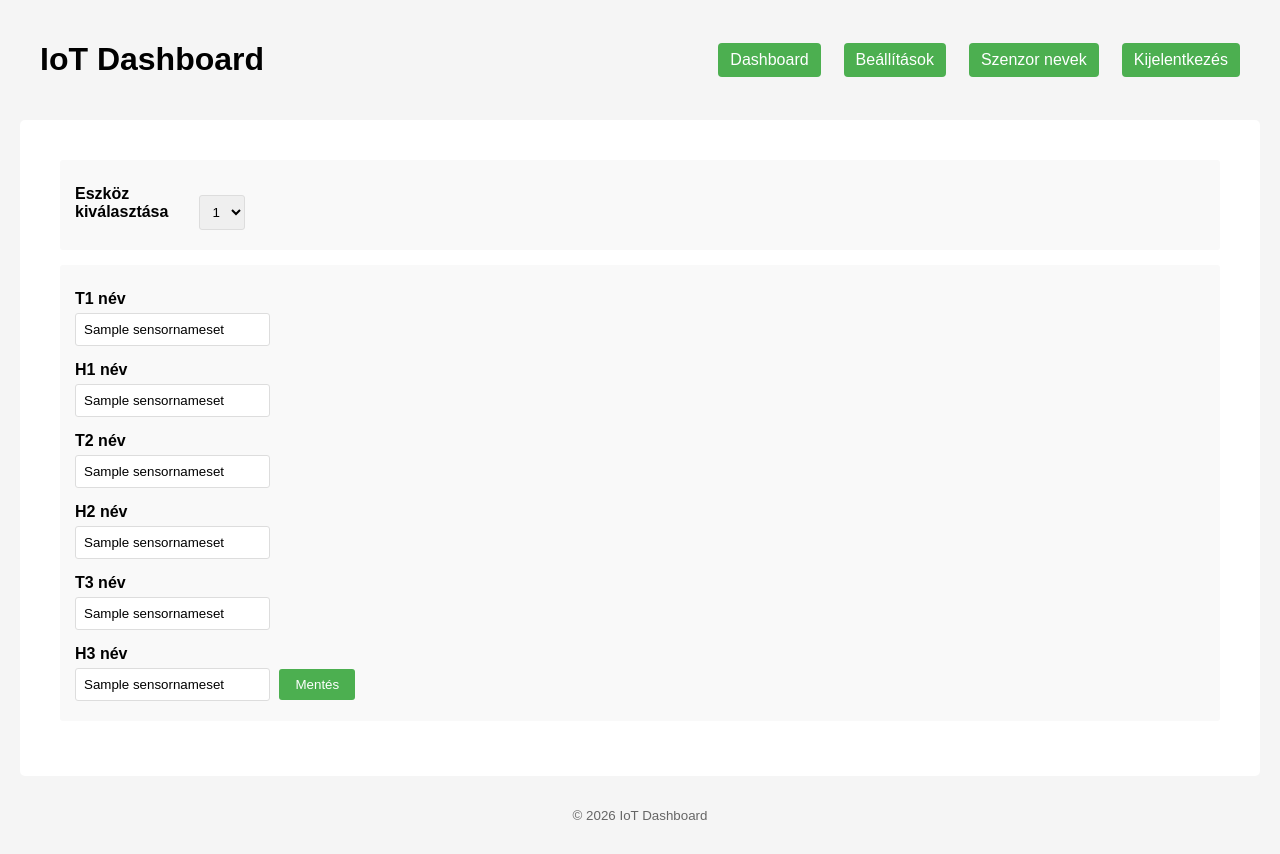
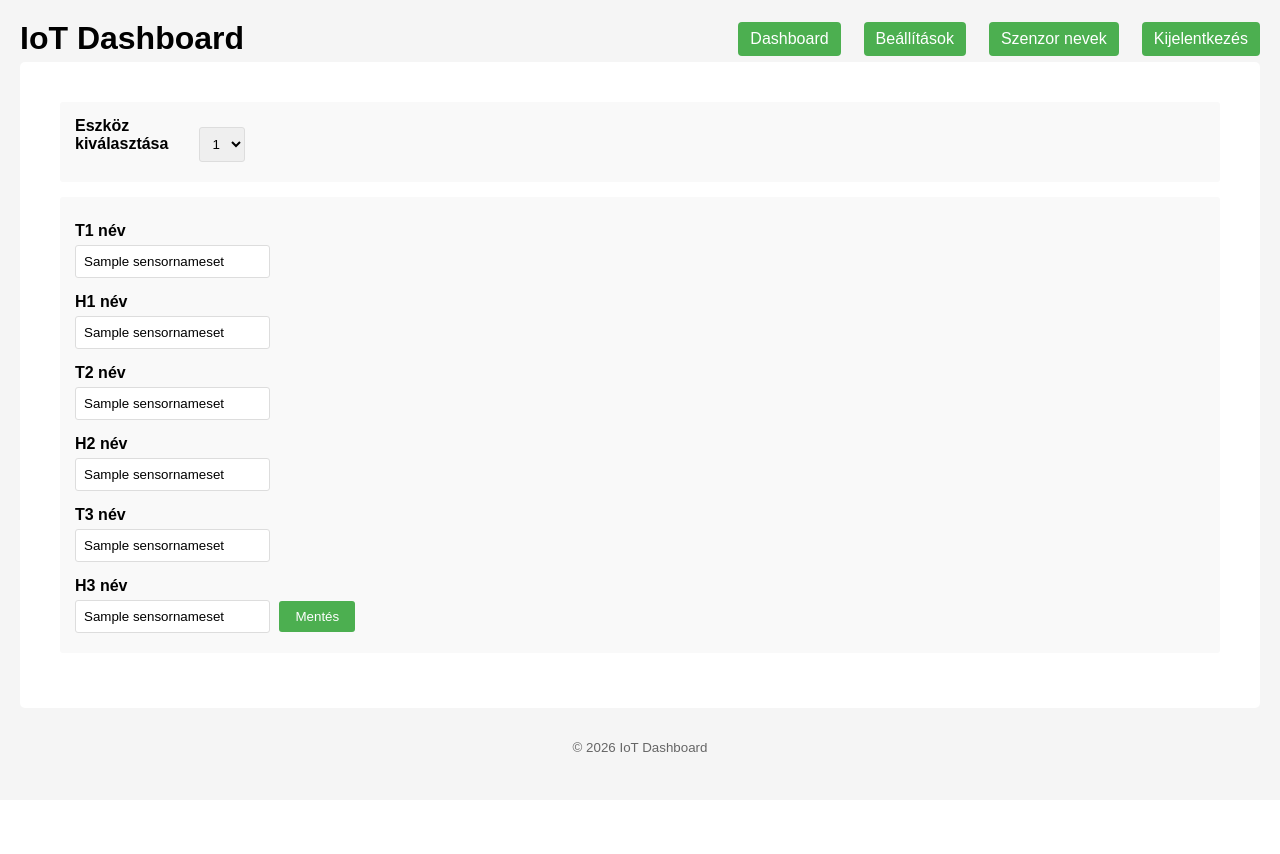
Before and after one commit to tarjanyij/docker2, a Django app: page /sensor-names/ in a window 1280 px wide. After the commit the page ends 752 px from the top, so only its background shows below. Run offline with Django 4.2, Linux system fonts and the light colour scheme; a user stored in the database is signed in; tables that the repository leaves empty hold one stand-in row (values such as "Sample post").

Commit message:
kinézet csinosítás
Co-authored-by: Copilot <copilot@github.com>

```diff
--- a/static/css/site.css
+++ b/static/css/site.css
@@ -13,7 +13,7 @@ body { font-family: Arial, sans-serif; margin: 20px; background-color: #f5f5f5;
 .nav a:hover { background-color: #45a049; }
 .controls { background-color: white; padding: 15px; border-radius: 5px; margin-bottom: 20px; }
 .control-group { margin-bottom: 12px; }
-label { display: inline-block; margin-top: 10px; width: 120px; font-weight: bold; }
+label { display: inline-block; width: 120px; font-weight: bold; }
 select, input { padding: 8px; border: 1px solid #ddd; border-radius: 3px; }
 
 #c { background-color: white; padding: 20px; border-radius: 5px; }
--- a/templates/base.html
+++ b/templates/base.html
@@ -7,7 +7,7 @@
     <link rel="stylesheet" href="{% static 'css/site.css' %}">
     {% block extra_head %}{% endblock %}
     <style>
-      .site-header{display:flex;justify-content:space-between;align-items:center;margin:20px}
+      .site-header{display:flex;justify-content:space-between;align-items:center;margin-bottom:5px}
       .site-footer{margin:30px 0;color:#666;text-align:center}
       .nav a{margin-left:8px;padding:8px 12px;background:#4CAF50;color:#fff;text-decoration:none;border-radius:4px}
     </style>
@@ -15,7 +15,7 @@
 <body>
   <header class="site-header">
     <div>
-      <h1>{% block header %}IoT Dashboard{% endblock %}</h1>
+      <h1 style="margin: 0;">{% block header %}IoT Dashboard{% endblock %}</h1>
     </div>
     <nav class="nav">
       <a href="/">Dashboard</a>
--- a/templates/sensor_names.html
+++ b/templates/sensor_names.html
@@ -15,22 +15,22 @@
             {% csrf_token %}
             <input type="hidden" name="device_id" value="{{ device_id }}">
 
-            <label style="display: block; ">T1 név</label>
+            <label style="display: block; margin-top: 10px;">T1 név</label>
             <input type="text" name="t1_name" value="{% if sns %}{{ sns.t1_name }}{% else %}T1{% endif %}">
 
-            <label style="display: block; ">H1 név</label>
+            <label style="display: block; margin-top: 10px;">H1 név</label>
             <input type="text" name="h1_name" value="{% if sns %}{{ sns.h1_name }}{% else %}H1{% endif %}">
 
-            <label style="display: block; ">T2 név</label>
+            <label style="display: block; margin-top: 10px;">T2 név</label>
             <input type="text" name="t2_name" value="{% if sns %}{{ sns.t2_name }}{% else %}T2{% endif %}">
 
-            <label style="display: block; ">H2 név</label>
+            <label style="display: block; margin-top: 10px;">H2 név</label>
             <input type="text" name="h2_name" value="{% if sns %}{{ sns.h2_name }}{% else %}H2{% endif %}">
 
-            <label style="display: block; ">T3 név</label>
+            <label style="display: block; margin-top: 10px;">T3 név</label>
             <input type="text" name="t3_name" value="{% if sns %}{{ sns.t3_name }}{% else %}T3{% endif %}">
 
-            <label style="display: block; ">H3 név</label>
+            <label style="display: block; margin-top: 10px;">H3 név</label>
             <input type="text" name="h3_name" value="{% if sns %}{{ sns.h3_name }}{% else %}H3{% endif %}">
 
             <button type="submit">Mentés</button>
```
